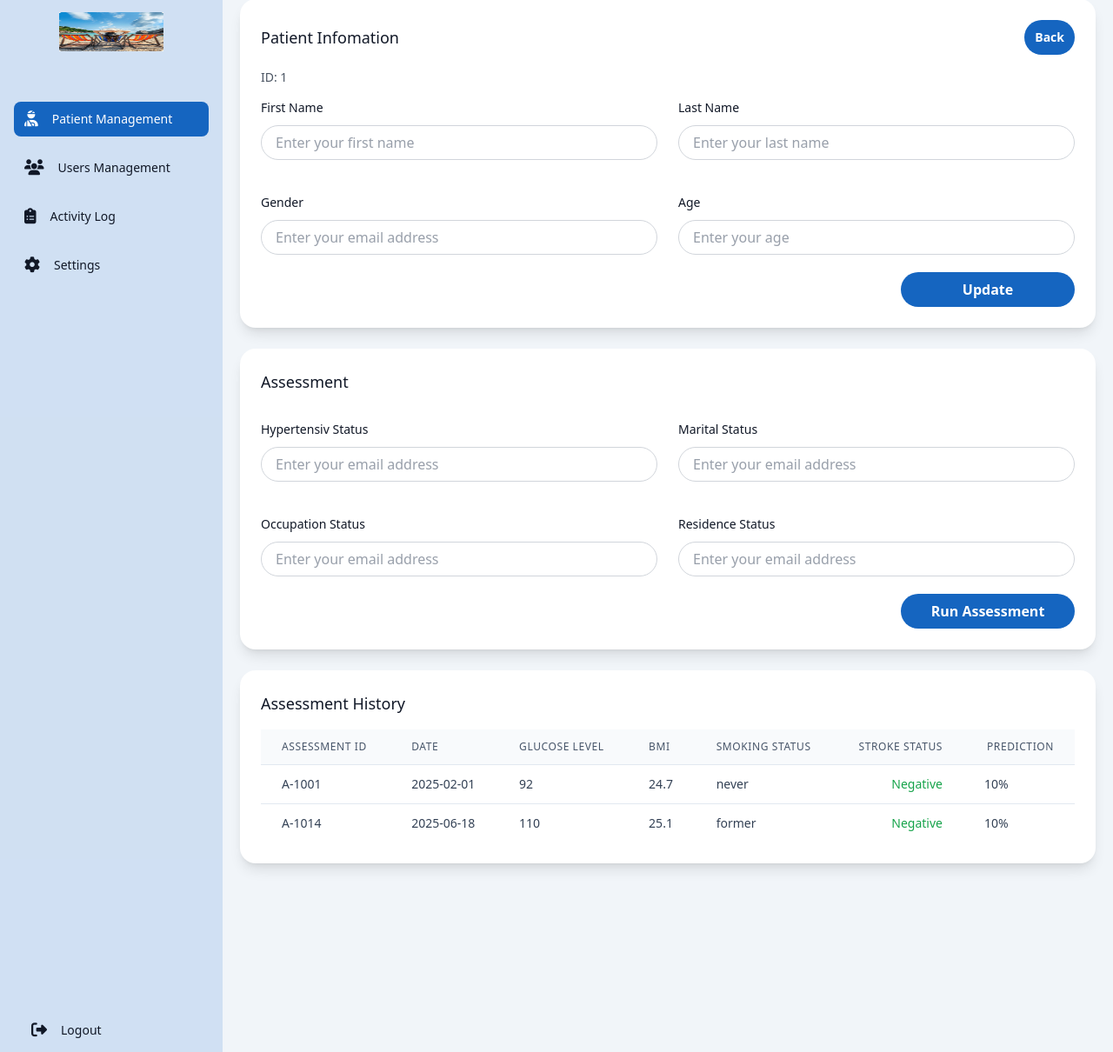
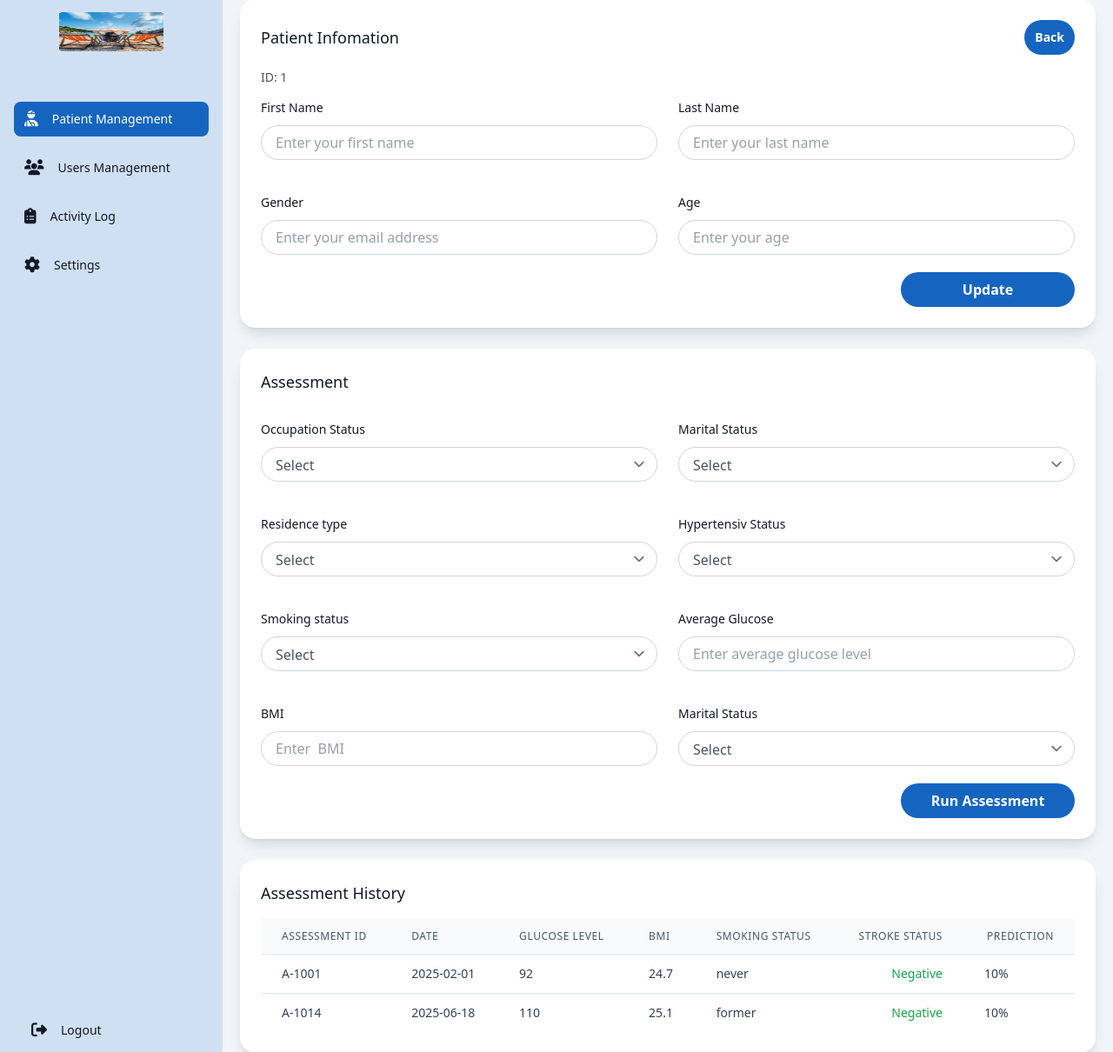
Before and after one commit to AugustineMayaki/tailwindtest, a Flask app: page /patient-management/1 in a window 1280 px wide. Shown: the part 29-1239 px from the top of the page at 87% size. Run offline with Flask 3, Linux system fonts and the light colour scheme; some libraries are stand-ins or nearby versions.

Commit message:
implemented dropdown

```diff
--- a/templates/components/dropdown.html
+++ /dev/null
@@ -1,41 +0,0 @@
-{% macro render(
-    id,
-    label,
-    value=None,
-    options=None,
-    class_name='',
-    status_class='',
-    placeholder='Select option',
-    dropdown_class='',
-    option_class='',
-    disabled=False,
-    open=False
-    ) %}
-    <div id="{{ id }}"
-         class="relative min-w-[90px] w-fit mt-3 {{ class_name }}">
-        {% if label %}<label class="input_label">{{ label }}</label>{% endif %}
-        <div class="flex items-center justify-between rounded-lg px-4 py-3 cursor-pointer border text-primary-gray text-xs font-medium {{ status_class }} {% if disabled %}opacity-50 !cursor-not-allowed{% endif %}">
-            <span>
-                {% set selected = (options or []) | selectattr('value', 'equalto', value) | list %}
-                {{ selected[0].label if selected else placeholder }}
-            </span>
-            <svg class="ml-1 mt-0.5 w-4 h-4 align-middle transition-transform duration-200 ease-in-out {% if open %}rotate-180{% endif %}"
-                 fill="none"
-                 stroke="currentColor"
-                 stroke-width="2"
-                 viewBox="0 0 24 24">
-                <path stroke-linecap="round" stroke-linejoin="round" d="M19 9l-7 7-7-7" />
-            </svg>
-        </div>
-        <div class="absolute top-[114%] left-0 w-full text-center bg-primary-white shadow-default rounded-[10px] z-10 grid shadow-md overflow-hidden {{ dropdown_class }} {% if not open or disabled %}hidden{% endif %}"
-             data-dropdown-listbox
-             tabindex="-1">
-            {% for option in options or [] %}
-                <div class="py-2 text-sm font-medium cursor-pointer transition-opacity !border-0 {{ option_class }} {% if option.value == value %}bg-primary-blue text-white{% else %}hover:bg-glassy-blue{% endif %}"
-                     data-dropdown-option
-                     data-value="{{ option.value }}"
-                     tabindex="0">{{ option.label }}</div>
-            {% endfor %}
-        </div>
-    </div>
-{% endmacro %}
--- /dev/null
+++ b/templates/components/simple_dropdown.html
@@ -0,0 +1,34 @@
+{% macro render(
+    id,
+    label=None,
+    name=None,
+    value=None,
+    options=None,
+    placeholder='Select option',
+    class_name='',
+    select_class='',
+    disabled=False,
+    required=False
+    ) %}
+    <div class="relative mt-3 {{ class_name }}">
+        {% if label %}
+            <label for="{{ id }}" class="input_label">
+                {{ label }}
+                {% if required %}<span class="text-red-500 ml-1">*</span>{% endif %}
+            </label>
+        {% endif %}
+        <div class="relative">
+            <select id="{{ id }}"
+                    {% if name %}name="{{ name }}"{% endif %}
+                    {% if disabled %}disabled{% endif %}
+                    {% if required %}required{% endif %}
+                    class="input full_rounded_input cursor-pointer py-2 {{ select_class }} {% if disabled %}opacity-50 cursor-not-allowed{% endif %}">
+                <option value=""  disabled {% if not value %}selected{% endif %}>{{ placeholder }}</option>
+                {% for option in options or [] %}
+                    <option value="{{ option.value }}"
+                            {% if option.value == value %}selected{% endif %}>{{ option.label }}</option>
+                {% endfor %}
+            </select>
+        </div>
+    </div>
+{% endmacro %}
--- a/templates/modules/patients/patient_info.html
+++ b/templates/modules/patients/patient_info.html
@@ -2,20 +2,26 @@
 {% from "components/card.html" import render as Card %}
 {% from "components/button.html" import render as Button %}
 {% from "components/Input.html" import render as Input %}
-{% from "components/dropdown.html" import render as Dropdown %}
+{% from "components/simple_dropdown.html" import render as SimpleDropdown %}
 {% block main_content %}
-    {% set options = [
+    {% set options = [{"label": "Yes", "value": "yes"}, {"label": "No", "value": "no"}] %}
+    {% set residenceType_options = [{"label": "Urban", "value": "urban"}, {"label": "Rural", "value": "rural"}] %}
+    {% set smoking_status_options = [
         {
-            "label": "Active",
-            "value": "active"
+            "label": "Formerly smoked",
+            "value": "formerly_smoked"
         },
         {
-            "label": "Inactive",
-            "value": "inactive"
+            "label": "Never smoked",
+            "value": "never_smoked"
         },
         {
-            "label": "Pending",
-            "value": "pending"
+            "label": "Smokes",
+            "value": "smokes"
+        },
+        {
+            "label": "Unknown",
+            "value": "unknown"
         }
     ] %}
     <div class="max-w-7xl mx-auto flex flex-col gap-6">
@@ -56,10 +62,44 @@
             <div class="flex flex-col flex-1 overflow-y-auto hidden-scrollbar">
                 <form action="">
                     <div class="grid grid-cols-1 md:grid-cols-2 gap-6">
-                        {{ Input(label='Hypertensiv Status', placeholder='Enter your email address', input_class='full_rounded_input') }}
-                        {{ Input(label='Marital Status', placeholder='Enter your email address', input_class='full_rounded_input') }}
-                        {{ Input(label='Occupation Status', placeholder='Enter your email address', input_class='full_rounded_input') }}
-                        {{ Input(label='Residence Status', placeholder='Enter your email address', input_class='full_rounded_input') }}
+                        {{ SimpleDropdown(id='occupationStatus',
+                                                name='occupationStatus',
+                                                label='Occupation Status',
+                                                options=options,
+                                                placeholder='Select',
+                                                class_name='w-full',) }}
+                        {{ SimpleDropdown(id='isMarried',
+                                                name='isMarried',
+                                                label='Marital Status',
+                                                options=options,
+                                                placeholder='Select',
+                                                class_name='w-full',) }}
+                        {{ SimpleDropdown(id='residenceType',
+                                                name='residenceType',
+                                                label='Residence type',
+                                                options=residenceType_options,
+                                                placeholder='Select',
+                                                class_name='w-full',) }}
+                        {{ SimpleDropdown(id='hypertensivStatus',
+                                                name='hypertensivStatus',
+                                                label='Hypertensiv Status',
+                                                options=options,
+                                                placeholder='Select',
+                                                class_name='w-full',) }}
+                        {{ SimpleDropdown(id=' smokingStatus',
+                                                name='smokingStatus',
+                                                label=' Smoking status',
+                                                options=smoking_status_options,
+                                                placeholder='Select',
+                                                class_name='w-full',) }}
+                        {{ Input(label='Average Glucose', placeholder='Enter average glucose level', input_class='full_rounded_input') }}
+                        {{ Input(label='BMI', placeholder='Enter  BMI', input_class='full_rounded_input') }}
+                        {{ SimpleDropdown(id='isMarried',
+                                                name='isMarried',
+                                                label='Marital Status',
+                                                options=options,
+                                                placeholder='Select',
+                                                class_name='w-full',) }}
                     </div>
                 </form>
             </div>
```
Also changed, not shown: templates/pages/users_management.html (+14 -9 lines).
